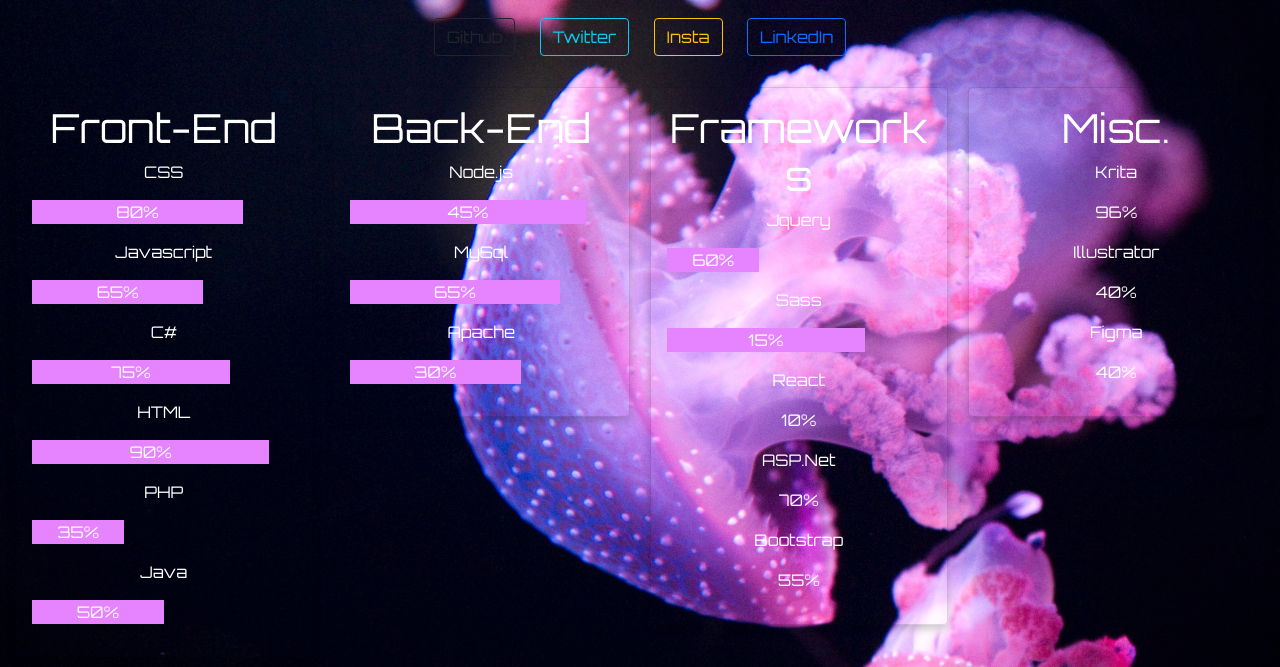
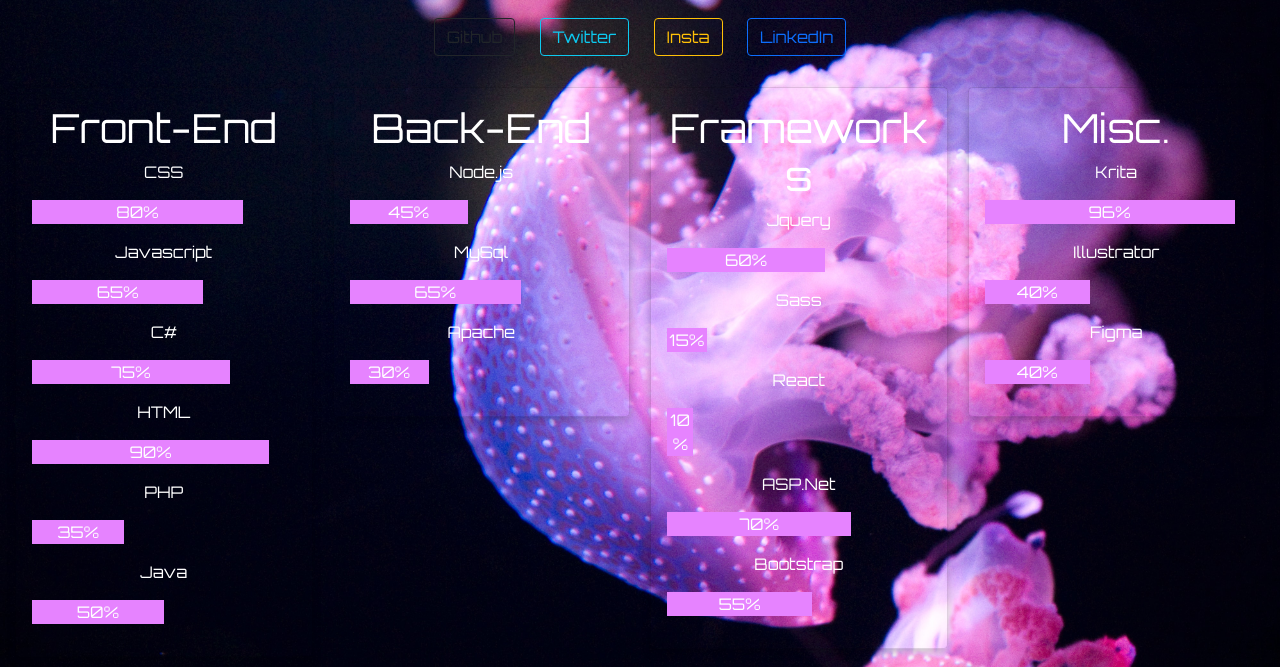
Before and after one commit to AaleeyahIvy/Portfolio, a PHP site: page /Portfolio.html in a window 1280 px wide. Shown: the part 342-1009 px from the top of the page. Run offline with PHP 8.4, Linux system fonts and the light colour scheme.

Commit message:
Update mystylesheet.css

```diff
--- a/Project/mystylesheet.css
+++ b/Project/mystylesheet.css
@@ -161,12 +161,18 @@ li{
 .php {animation: phploadbar 4s; width: 35%; background-color: #e683ff;}
 .csharp{animation: csharploadbar 8s; width: 75%; background-color: #e683ff;}
 .java{animation: javaloadbar 5s; width: 50%; background-color: #e683ff;}
-.nodejs { animation: htmlloadbar 9s; width: 90%; background-color: #e683ff;}
-.sql {animation: cssloadbar 8s; width: 80%; background-color: #e683ff;}
-.apache {animation: jsloadbar 7s; width: 65%; background-color: #e683ff;}
-.jquery {animation: phploadbar 4s; width: 35%; background-color: #e683ff;}
-.sass{animation: csharploadbar 8s; width: 75%; background-color: #e683ff;}
-.java{animation: javaloadbar 5s; width: 50%; background-color: #e683ff;}
+.nodejs { animation: nodejsloadbar 5s; width: 45%; background-color: #e683ff;}
+.sql {animation: mysqlloadbar 7s; width: 65%; background-color: #e683ff;}
+.apache {animation: apacheloadbar 3s; width: 30%; background-color: #e683ff;}
+.jquery {animation: jqueryloadbar 6s; width: 60%; background-color: #e683ff;}
+.sass{animation: sassloadbar 5s; width: 15%; background-color: #e683ff;}
+.react{animation: reactloadbar 5s; width: 10%; background-color: #e683ff;}
+.asp { animation: aspnetloadbar 7s; width: 70%; background-color: #e683ff;}
+.boot {animation: bootstraploadbar 6s; width: 55%; background-color: #e683ff;}
+.krita {animation: kritaloadbar 10s; width: 96%; background-color: #e683ff;}
+.adobe {animation: illustratorloadbar 4s; width: 40%; background-color: #e683ff;}
+.figma{animation: figmaloadbar 4s; width: 40%; background-color: #e683ff;}
+
 /*** SCROLL BAR***/
 ::-webkit-scrollbar {
   width: 20px;
```
